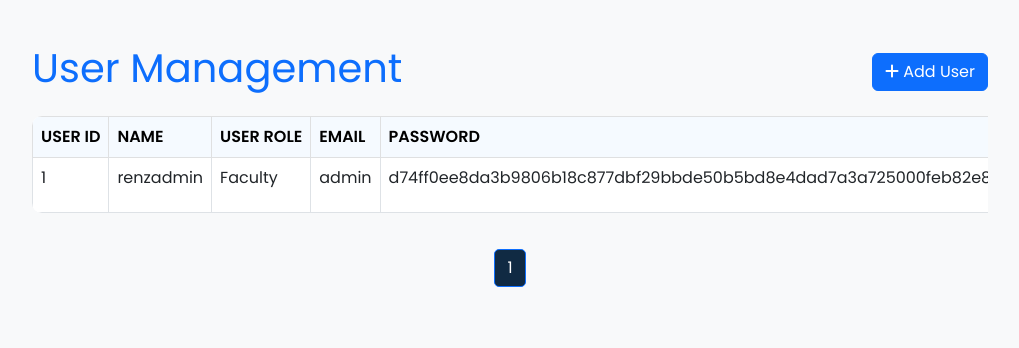
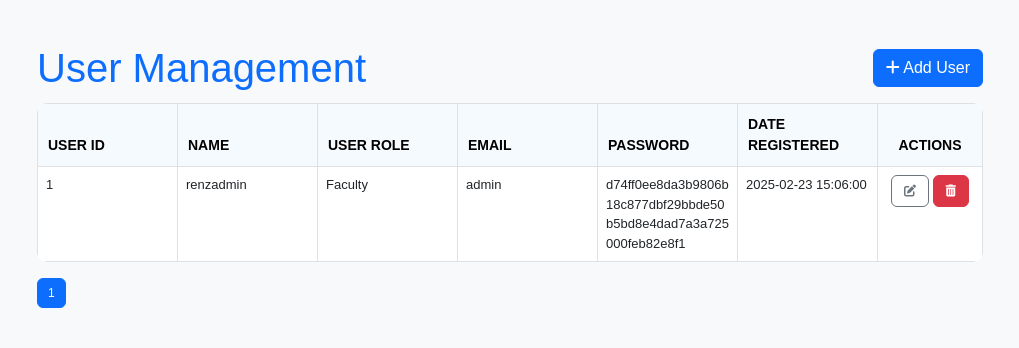
Before and after one commit to Lord-Natan-Galicia-BSIT-3B/soe-project, a PHP site: page /pages/user-management.php in a window 1280 px wide. Shown: the top 348 px of the page, without its empty margins (260-1279 px from the left). Run offline with PHP 8.4, Linux system fonts and the light colour scheme; data comes from the database, SQL or seed files in the repository; some libraries are stand-ins or nearby versions.

Commit message:
Add files via upload

```diff
--- /dev/null
+++ b/soe_project/admin/assets/css/Pages.css
@@ -0,0 +1,171 @@
+@import url('https://fonts.googleapis.com/css2?family=Poppins:wght@300;400;600&display=swap');
+* {
+    padding: 0;
+    margin: 0;
+    box-sizing: border-box;
+    font-family: "Arial", sans-serif;
+  }
+
+body {
+    font-family: 'Poppins', sans-serif;
+    background-color: #f8f9fa;
+    color: #333;
+}
+
+/* Ensure the table container fits well */
+.pages-management-container {
+    margin-left: 260px;
+    padding: 25px;
+    transition: margin 0.3s ease-in-out;
+}
+ol, ul {
+    padding-left: 0 !important;
+}
+h1{
+    margin-top: 0;
+    margin-bottom: 0;
+    font-weight: 0;
+    line-height: 0;
+}
+
+.table {
+    width: 100%;
+    table-layout: fixed;
+    word-wrap: break-word;
+    background: white;
+    border-radius: 10px;
+    overflow: hidden;
+    font-size: 14px;
+}
+
+.table thead th {
+    font-weight: 600;
+    background-color: #f5faff !important;
+    text-transform: uppercase;
+    font-size: 14px;
+    padding: 10px;
+}
+
+.table tbody td {
+    font-size: 13px;
+    padding: 8px;
+}
+
+/* Reduce action button sizes */
+.action-buttons {
+    display: flex;
+    gap: 5px;
+}
+
+.action-buttons .btn {
+    padding: 5px 8px;
+    font-size: 12px;
+}
+
+/* Make pagination smaller */
+.pagination .page-item .page-link {
+    font-size: 12px;
+    padding: 5px 10px;
+}
+
+/* Ensure responsiveness */
+@media (max-width: 1200px) {
+    .user-management-container {
+        margin-left: 0;
+        padding: 15px;
+    }
+
+    .table {
+        font-size: 12px;
+    }
+
+    .table thead th {
+        font-size: 12px;
+        padding: 8px;
+    }
+
+    .table tbody td {
+        font-size: 11px;
+        padding: 6px;
+    }
+
+    .action-buttons .btn {
+        padding: 4px 6px;
+        font-size: 10px;
+    }
+}
+
+@media (max-width: 768px) {
+    .table {
+        font-size: 11px;
+    }
+
+    .table thead th {
+        font-size: 11px;
+    }
+
+    .table tbody td {
+        font-size: 10px;
+        padding: 5px;
+    }
+    .action-buttons {
+        flex-direction: column;
+    }
+
+    .action-buttons .btn {
+        width: 100%;
+        font-size: 5px;
+        padding: 3px 5px;
+    }
+}
+button.btn.btn-outline-secondary.edit-btn  {
+    font-size: 12px; /* Adjust as needed */
+}
+button.btn.btn-danger.delete-btn  {
+    font-size: 12px; /* Adjust as needed */
+}
+@media (max-width: 768px) {
+    button.btn.btn-outline-secondary.edit-btn {
+        font-size: 10px;
+    }
+    button.btn.btn-danger.delete-btn  {
+        font-size: 10px;
+    }
+}
+/* Reduce width of the "Actions" column */
+.table th:last-child, .table td:last-child {
+    width: 105px; /* Adjust as needed */
+    text-align: center; /* Center content */
+}
+
+/* Center action buttons inside their cell */
+.action-buttons {
+    display: flex;
+    justify-content: center;
+    gap: 3px;
+}
+
+/* Adjust button size */
+.action-buttons .btn {
+    width: 30px; /* Make buttons smaller */
+    height: 30px;
+    display: flex;
+    align-items: center;
+    justify-content: center;
+    font-size: 14px; /* Adjust icon size */
+    padding: 4px;
+}
+
+/* Ensure smaller buttons on smaller screens */
+@media (max-width: 768px) {
+    .table th:last-child, .table td:last-child {
+        width: 60px;
+    }
+
+    .action-buttons .btn {
+        width: 25px;
+        height: 25px;
+        font-size: 12px;
+        padding: 3px;
+    }
+}
--- a/soe_project/admin/assets/css/header.css
+++ b/soe_project/admin/assets/css/header.css
@@ -19,7 +19,7 @@
     height: var(--topbar-height);
     background-color: var(--topbar-bg);
     color: var(--topbar-color);
-    display: flex;
+    display: flex ;
     align-items: center;
     justify-content: space-between;
     padding: 10px 8px;
--- a/soe_project/admin/pages/user-management.php
+++ b/soe_project/admin/pages/user-management.php
@@ -27,11 +27,11 @@ if(isset($_SESSION['success'])) {
     <script src="https://kit.fontawesome.com/234775b3ba.js" crossorigin="anonymous"></script>
     <script src="https://code.jquery.com/jquery-3.6.0.min.js"></script>
 
-    <link rel="stylesheet" href="assets/css/user_management.css">
+    <link rel="stylesheet" href="assets/css/Pages.css">
 </head>
 <body>
 
-<div class="user-management-container">
+<div class="pages-management-container">
     <div class="container mt-4">
         <div class="d-flex justify-content-between align-items-center mb-3">
             <h1 class="text-primary">User Management</h1>
```
Also changed, not shown: soe_project/admin/pages/report.php (+42 -0 lines).
